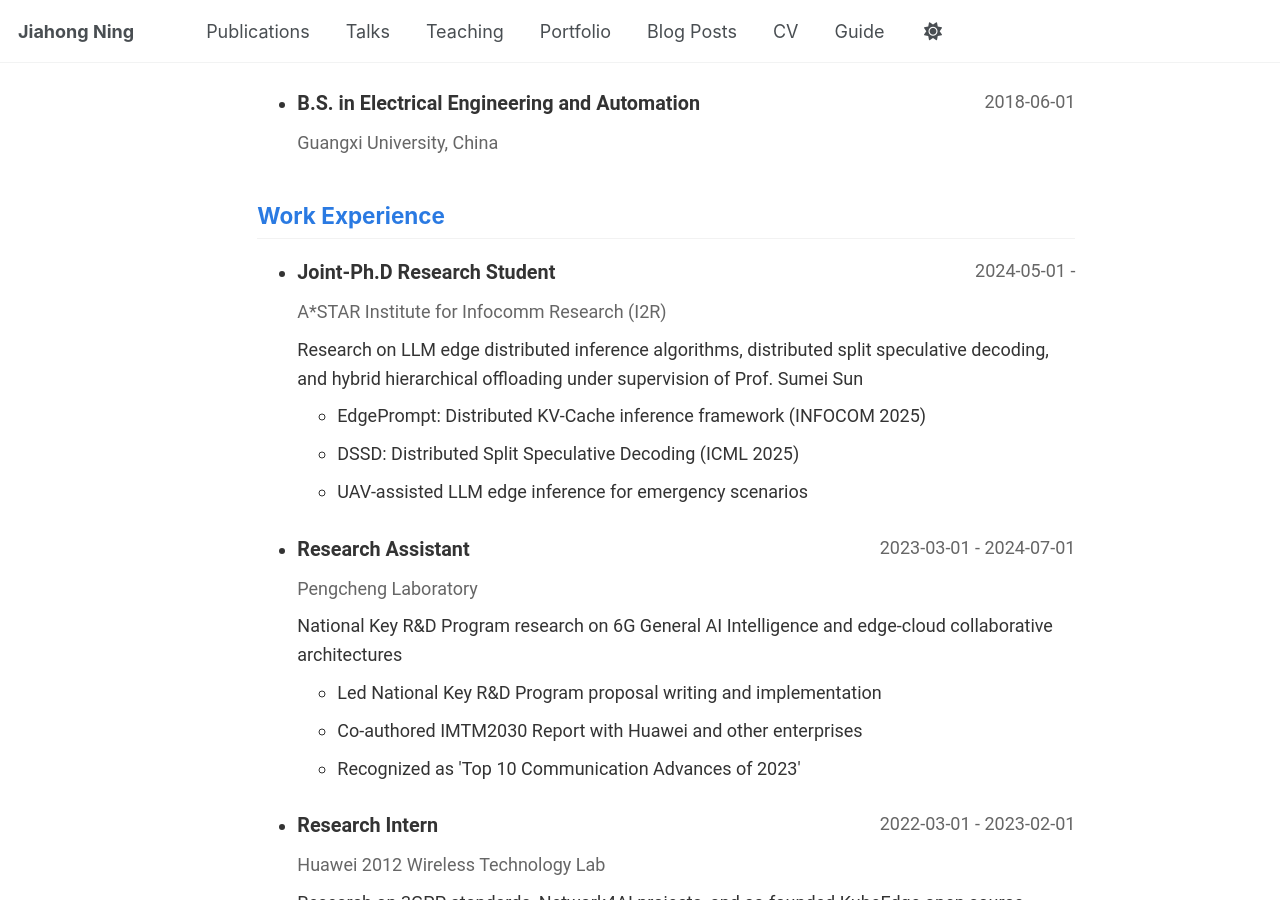
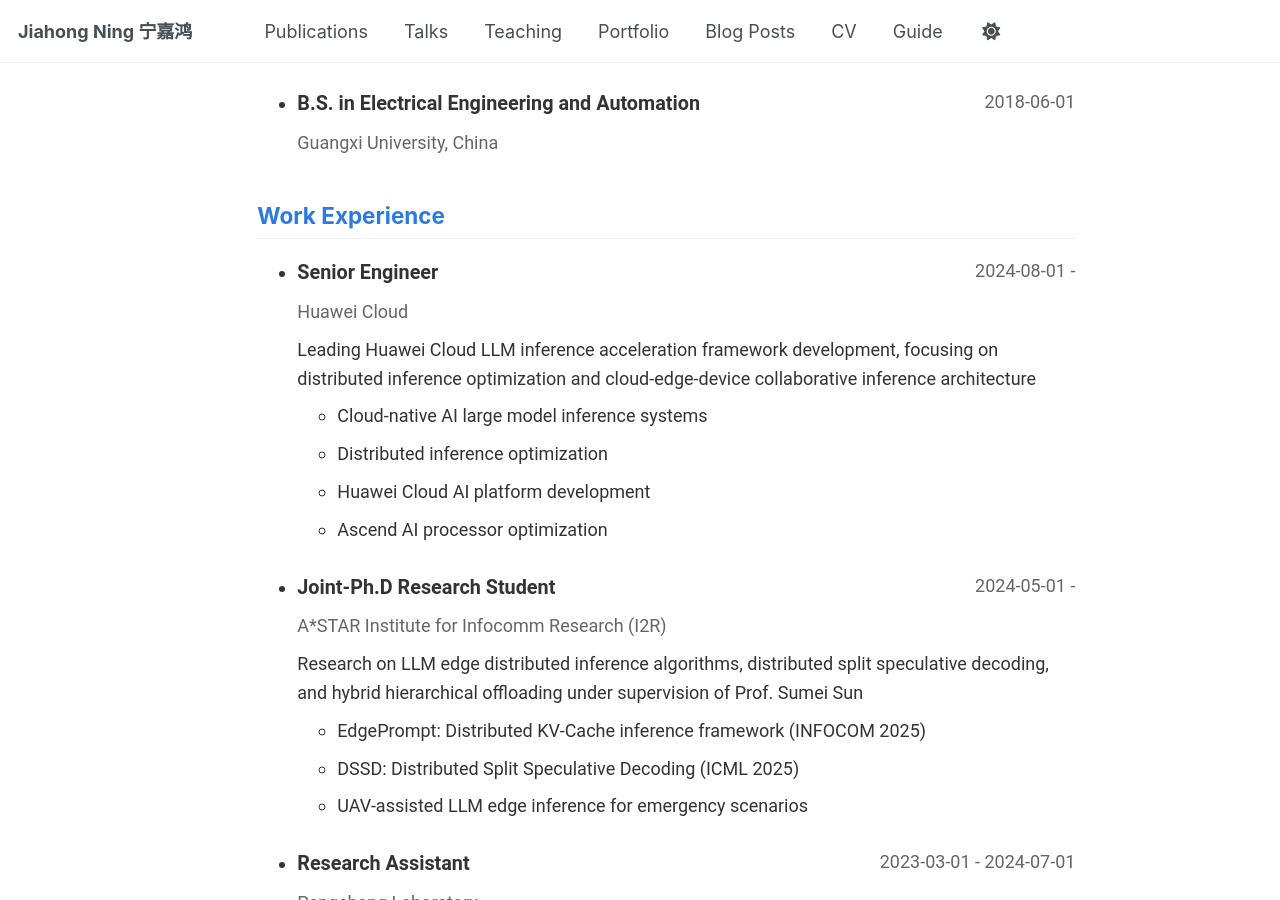
Before and after one commit to JasonNing96/JasonNing96.github.io, a Jekyll site: the page built from _pages/cv-json.md, in a window 1280 px wide and 900 px high, scrolled down 816 px. Built offline with Jekyll 4.4.1, drawn with Linux system fonts in a browser that asks for light colours; a script that is not in the unit is left out; some of the changed text lies outside the part shown.

Commit message:
update_8.4

```diff
--- a/_config.yml
+++ b/_config.yml
@@ -9,9 +9,9 @@
 # Basic Site Settings
 locale                   : "en-US"
 site_theme               : "default"
-title                    : "Jiahong Ning"
+title                    : "Jiahong Ning 宁嘉鸿"
 title_separator          : "-"
-name                     : &name "Jiahong Ning"
+name                     : &name "Jiahong Ning 宁嘉鸿"
 description              : &description "MEC Edge Computing & LLM Inference Acceleration Researcher"
 url                      : https://JasonNing96.github.io # the base hostname & protocol for your site e.g. "https://[your GitHub username].github.io" or if you already have some other page hosted on Github then use "https://[your GitHub username].github.io/[Your Repo Name]"
 baseurl                  : "" # the subpath of your site, e.g. "/blog"
@@ -23,11 +23,11 @@ repository               : "JasonNing96/JasonNing96.github.io"
 author:
   # Biographic information
   avatar           : "profile.jpg"
-  name             : "Jiahong Ning"
+  name             : "Jiahong Ning 宁嘉鸿"
   pronouns         : # example: "she/her"
   bio              : "MEC Edge Computing & LLM Inference Acceleration | KV-Cache Optimization & Speculative Decoding"
   location         : "Singapore & Shenzhen"
-  employer         : "A*STAR Institute for Infocomm Research (I2R)"
+  employer         : "Huawei Cloud & A*STAR Institute for Infocomm Research (I2R)"
   uri              : # URL
   email            : "njh1195@gmail.com"
 
--- a/_data/cv.json
+++ b/_data/cv.json
@@ -31,6 +31,20 @@
     ]
   },
   "work": [
+    {
+      "company": "Huawei Cloud",
+      "position": "Senior Engineer",
+      "website": "",
+      "startDate": "2024-08-01",
+      "endDate": "",
+      "summary": "Leading Huawei Cloud LLM inference acceleration framework development, focusing on distributed inference optimization and cloud-edge-device collaborative inference architecture",
+      "highlights": [
+        "Cloud-native AI large model inference systems",
+        "Distributed inference optimization",
+        "Huawei Cloud AI platform development",
+        "Ascend AI processor optimization"
+      ]
+    },
     {
       "company": "A*STAR Institute for Infocomm Research (I2R)",
       "position": "Joint-Ph.D Research Student",
@@ -113,22 +127,37 @@
     {
       "name": "Model & Systems",
       "level": "Expert",
-      "keywords": ["LLM Serving", "vLLM", "TGI", "TensorRT-LLM", "KV-Cache Management", "Speculative Decoding", "Streaming Inference"]
+      "keywords": ["LLM Serving", "vLLM", "TGI", "TensorRT-LLM", "Huawei Cloud AI Platform", "Ascend AI", "KV-Cache Management", "Speculative Decoding", "Streaming Inference"]
     },
     {
       "name": "Platforms & Engineering",
       "level": "Advanced",
-      "keywords": ["Kubernetes", "KubeEdge", "Docker", "CI/CD", "Linux", "Grafana"]
+      "keywords": ["Kubernetes", "KubeEdge", "Docker", "CI/CD", "Linux", "Grafana", "Cloud-Native AI"]
     },
     {
       "name": "Algorithms & Optimization",
       "level": "Advanced",
-      "keywords": ["Distributed Learning", "Federated Learning", "Byzantine-robust", "RL for Offloading", "Convex Optimization", "PyTorch"]
+      "keywords": ["Distributed Learning", "Federated Learning", "Byzantine-robust", "RL for Offloading", "Convex Optimization", "PyTorch", "Cloud-Edge-Device Collaboration"]
     },
     {
       "name": "Programming Languages",
       "level": "Advanced",
       "keywords": ["Python", "Golang", "Shell"]
+    }
+  ],
+  "awards": [
+    {
+      "title": "Huawei Cloud Technology Innovation Award",
+      "date": "2024-12-01",
+      "summary": "Recognized for outstanding contributions to cloud-native AI large model inference systems"
+    },
+    {
+      "title": "Pengcheng Laboratory Outstanding Intern",
+      "summary": "Awarded for excellence in National Key R\u0026D Program research and leadership"
+    },
+    {
+      "title": "Lead Author of IMTM2030 Report",
+      "summary": "Primary contributor to the IMTM2030 technology roadmap report"
     }
   ],
   "languages": [
--- a/_pages/cv.md
+++ b/_pages/cv.md
@@ -29,7 +29,13 @@ Education
 Research Experience
 ======
 
-* **May 2024 - Present: Joint-Ph.D Research Supervisor: Prof. Sumei Sun**
+* **August 2024 - Present: Senior Engineer, Huawei Cloud**
+  * Huawei Cloud, China
+  * **Cloud-Native AI Large Model Inference Systems**: Leading Huawei Cloud LLM inference acceleration framework development, focusing on distributed inference optimization and cloud-edge-device collaborative inference architecture.
+  * **Ascend AI Processor Optimization**: Designing and implementing optimization strategies for Huawei's Ascend AI processors in large model inference scenarios.
+  * **Huawei Cloud AI Platform Development**: Contributing to the development of Huawei's cloud-native AI platform for enterprise-scale large model deployments.
+
+* **May 2024 - Present: Joint-Ph.D Research Student, Supervisor: Prof. Sumei Sun**
   * A*STAR Institute for Infocomm Research (I2R), Singapore
   * **LLM Edge Distributed Inference Algorithm (EdgePrompt)**: Designed distributed KV-Cache inference framework for wireless networks; implemented KV routing and consistency management, sharding and streaming strategies, reducing end-to-end latency and improving throughput in bandwidth-constrained scenarios.
   * **Distributed Split Speculative Decoding (DSSD)**: Combined speculative decoding with edge-cloud collaboration, innovatively designed network uplink/downlink logic, achieving at least 2X model acceleration. Funded by Huawei to attend 42nd ICML Machine Learning Conference.
@@ -48,6 +54,14 @@ Research Experience
   * **National Key R&D Program Network4AI**: Participated in Network4AI project, focusing on communication resource scheduling and intelligent orchestration algorithm design and verification.
   * **Huawei KubeEdge Open Source Community**: Co-founded Huawei KubeEdge open source community, initiated and promoted Kube-Wireless Group for wireless scenario container networks.
   * **Container Edge Network and Management Tools**: Researched containerized edge networks and management tools, explored resource orchestration and observability systems integrating with 5G networks.
+
+Awards and Recognition
+======
+
+* **Huawei Cloud Technology Innovation Award** (December 2024) - Recognized for outstanding contributions to cloud-native AI large model inference systems
+* **Pengcheng Laboratory Outstanding Intern** (2023) - Awarded for excellence in National Key R&D Program research and leadership
+* **Lead Author of IMTM2030 Report** (2023) - Primary contributor to the IMTM2030 technology roadmap report
+* **Top 10 Technological Advances in Communication 2023** - Recognition for communication and computing collaborative optimization work
 
 Work Experience
 ======
```
Also changed, not shown: CLAUDE.md (added, +78 -0 lines), _pages/about.md (+12 -5 lines).
